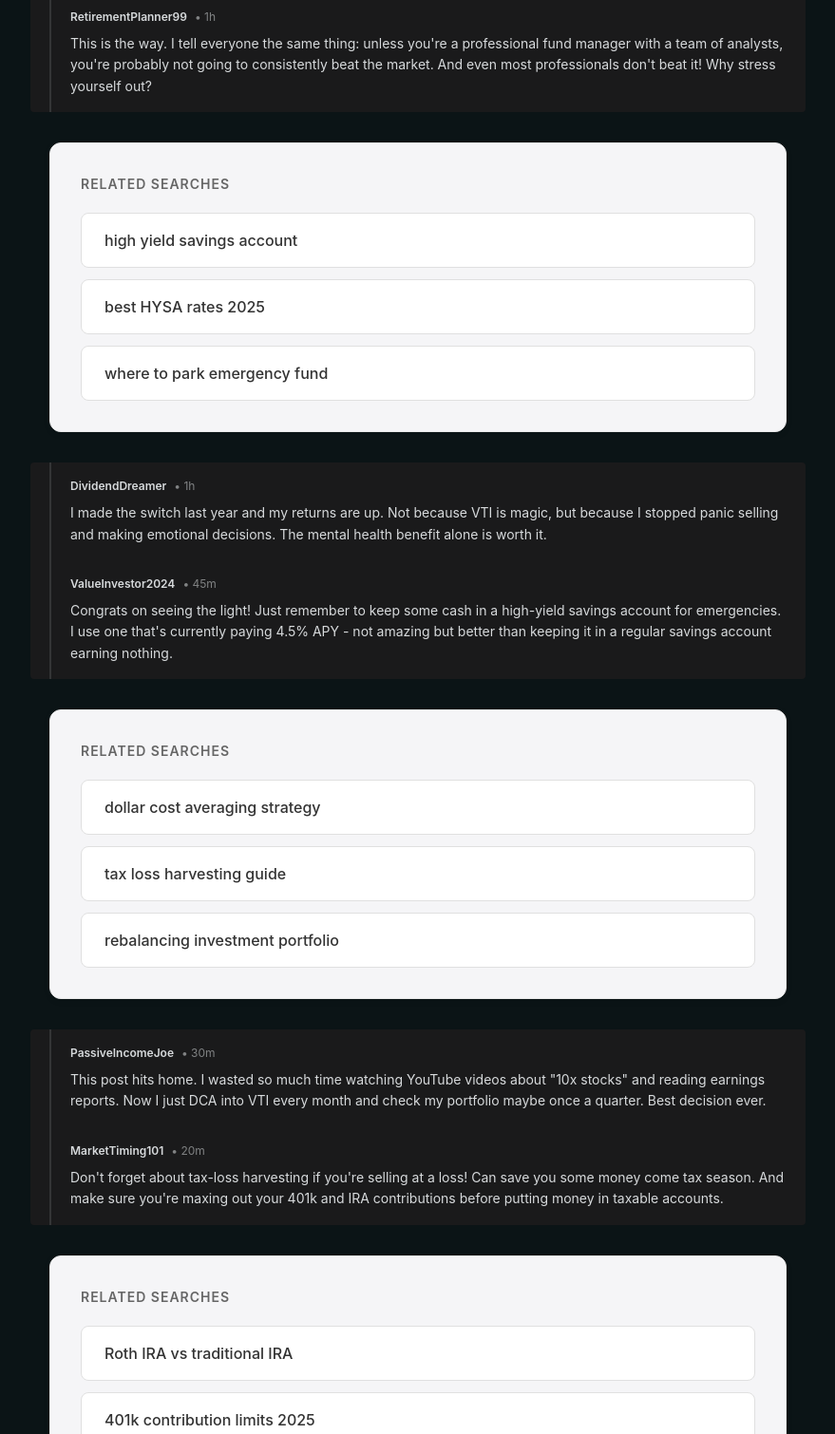
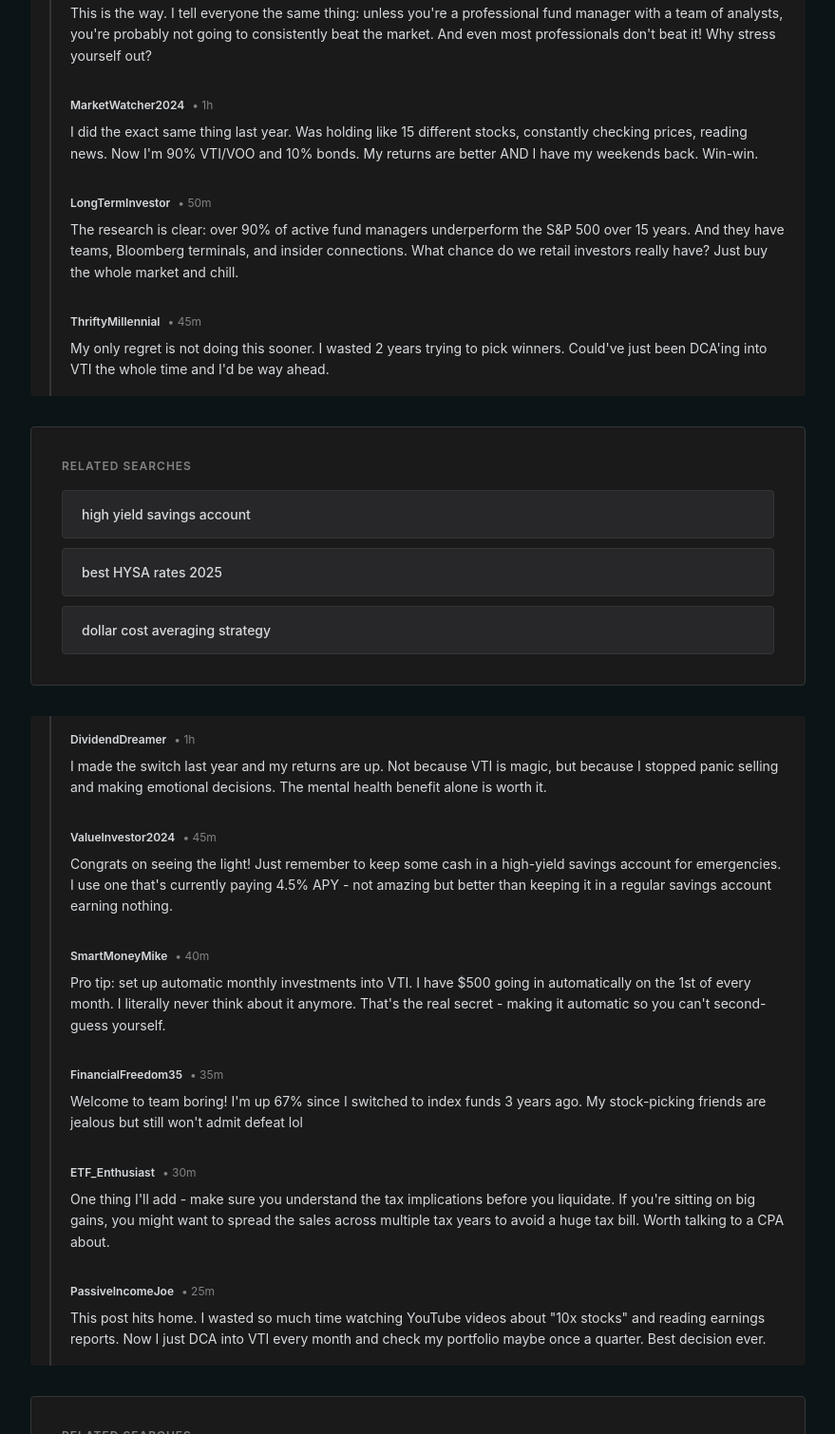
Before and after one commit to JakeIsolaHenry/reddit-, a plain HTML site: page index.html in a window 1280 px wide. Shown: the part 1290-2800 px from the top of the page at 95% size, without its empty margins (28-907 px from the left). Drawn offline with Linux system fonts and the light colour scheme.

Commit message:
Update index.html

```diff
--- a/index.html
+++ b/index.html
@@ -245,19 +245,18 @@
 
         /* Search Block Styles */
         .search-block {
-            background: #f5f5f7;
+            background: #1a1a1b;
             padding: 32px;
-            border-radius: 12px;
-            margin: 32px 20px;
-            box-shadow: 0 2px 8px rgba(0,0,0,0.05);
-            border: 1px solid #e8e8e8;
+            border-radius: 4px;
+            margin: 32px 0;
+            border: 1px solid #343536;
         }
 
         .search-block h3 {
-            color: #666;
-            font-size: 14px;
+            color: #818384;
+            font-size: 12px;
             font-weight: 600;
-            margin-bottom: 20px;
+            margin-bottom: 16px;
             text-align: left;
             text-transform: uppercase;
             letter-spacing: 1px;
@@ -266,27 +265,26 @@
         .search-terms {
             display: flex;
             flex-direction: column;
-            gap: 12px;
+            gap: 10px;
         }
 
         .search-term {
-            background: white;
-            color: #333;
-            padding: 16px 24px;
-            border-radius: 8px;
+            background: #272729;
+            color: #d7dadc;
+            padding: 14px 20px;
+            border-radius: 4px;
             text-decoration: none;
-            font-size: 16px;
+            font-size: 14px;
             font-weight: 500;
-            transition: all 0.3s ease;
-            border: 1px solid #e0e0e0;
+            transition: all 0.2s ease;
+            border: 1px solid #343536;
             text-align: left;
         }
 
         .search-term:hover {
-            background: #fafafa;
-            transform: translateX(4px);
-            box-shadow: 0 2px 8px rgba(0,0,0,0.08);
-            border-color: #d0d0d0;
+            background: #1a1a1b;
+            border-color: #ff4500;
+            color: #ff4500;
         }
 
         @media (max-width: 1024px) {
@@ -400,6 +398,36 @@
                         This is the way. I tell everyone the same thing: unless you're a professional fund manager with a team of analysts, you're probably not going to consistently beat the market. And even most professionals don't beat it! Why stress yourself out?
                     </div>
                 </div>
+
+                <div class="comment">
+                    <div class="comment-header">
+                        <span class="comment-author">MarketWatcher2024</span>
+                        <span class="comment-meta">• 1h</span>
+                    </div>
+                    <div class="comment-text">
+                        I did the exact same thing last year. Was holding like 15 different stocks, constantly checking prices, reading news. Now I'm 90% VTI/VOO and 10% bonds. My returns are better AND I have my weekends back. Win-win.
+                    </div>
+                </div>
+
+                <div class="comment">
+                    <div class="comment-header">
+                        <span class="comment-author">LongTermInvestor</span>
+                        <span class="comment-meta">• 50m</span>
+                    </div>
+                    <div class="comment-text">
+                        The research is clear: over 90% of active fund managers underperform the S&P 500 over 15 years. And they have teams, Bloomberg terminals, and insider connections. What chance do we retail investors really have? Just buy the whole market and chill.
+                    </div>
+                </div>
+
+                <div class="comment">
+                    <div class="comment-header">
+                        <span class="comment-author">ThriftyMillennial</span>
+                        <span class="comment-meta">• 45m</span>
+                    </div>
+                    <div class="comment-text">
+                        My only regret is not doing this sooner. I wasted 2 years trying to pick winners. Could've just been DCA'ing into VTI the whole time and I'd be way ahead.
+                    </div>
+                </div>
             </div>
 
             <!-- SECOND SEARCH BLOCK -->
@@ -412,8 +440,8 @@
                     <a href="https://www.google.com/search?q=best+HYSA+rates+2025" class="search-term" target="_blank">
                         best HYSA rates 2025
                     </a>
-                    <a href="https://www.google.com/search?q=where+to+park+emergency+fund" class="search-term" target="_blank">
-                        where to park emergency fund
+                    <a href="https://www.google.com/search?q=dollar+cost+averaging+strategy" class="search-term" target="_blank">
+                        dollar cost averaging strategy
                     </a>
                 </div>
             </div>
@@ -438,35 +466,65 @@
                         Congrats on seeing the light! Just remember to keep some cash in a high-yield savings account for emergencies. I use one that's currently paying 4.5% APY - not amazing but better than keeping it in a regular savings account earning nothing.
                     </div>
                 </div>
+
+                <div class="comment">
+                    <div class="comment-header">
+                        <span class="comment-author">SmartMoneyMike</span>
+                        <span class="comment-meta">• 40m</span>
+                    </div>
+                    <div class="comment-text">
+                        Pro tip: set up automatic monthly investments into VTI. I have $500 going in automatically on the 1st of every month. I literally never think about it anymore. That's the real secret - making it automatic so you can't second-guess yourself.
+                    </div>
+                </div>
+
+                <div class="comment">
+                    <div class="comment-header">
+                        <span class="comment-author">FinancialFreedom35</span>
+                        <span class="comment-meta">• 35m</span>
+                    </div>
+                    <div class="comment-text">
+                        Welcome to team boring! I'm up 67% since I switched to index funds 3 years ago. My stock-picking friends are jealous but still won't admit defeat lol
+                    </div>
+                </div>
+
+                <div class="comment">
+                    <div class="comment-header">
+                        <span class="comment-author">ETF_Enthusiast</span>
+                        <span class="comment-meta">• 30m</span>
+                    </div>
+                    <div class="comment-text">
+                        One thing I'll add - make sure you understand the tax implications before you liquidate. If you're sitting on big gains, you might want to spread the sales across multiple tax years to avoid a huge tax bill. Worth talking to a CPA about.
+                    </div>
+                </div>
+
+                <div class="comment">
+                    <div class="comment-header">
+                        <span class="comment-author">PassiveIncomeJoe</span>
+                        <span class="comment-meta">• 25m</span>
+                    </div>
+                    <div class="comment-text">
+                        This post hits home. I wasted so much time watching YouTube videos about "10x stocks" and reading earnings reports. Now I just DCA into VTI every month and check my portfolio maybe once a quarter. Best decision ever.
+                    </div>
+                </div>
             </div>
 
             <!-- THIRD SEARCH BLOCK -->
             <div class="search-block">
                 <h3>Related Searches</h3>
                 <div class="search-terms">
-                    <a href="https://www.google.com/search?q=dollar+cost+averaging+strategy" class="search-term" target="_blank">
-                        dollar cost averaging strategy
+                    <a href="https://www.google.com/search?q=Roth+IRA+vs+traditional+IRA" class="search-term" target="_blank">
+                        Roth IRA vs traditional IRA
                     </a>
                     <a href="https://www.google.com/search?q=tax+loss+harvesting+guide" class="search-term" target="_blank">
                         tax loss harvesting guide
                     </a>
-                    <a href="https://www.google.com/search?q=rebalancing+investment+portfolio" class="search-term" target="_blank">
-                        rebalancing investment portfolio
+                    <a href="https://www.google.com/search?q=401k+contribution+limits+2025" class="search-term" target="_blank">
+                        401k contribution limits 2025
                     </a>
                 </div>
             </div>
 
             <div class="comments-section">
-                <div class="comment">
-                    <div class="comment-header">
-                        <span class="comment-author">PassiveIncomeJoe</span>
-                        <span class="comment-meta">• 30m</span>
-                    </div>
-                    <div class="comment-text">
-                        This post hits home. I wasted so much time watching YouTube videos about "10x stocks" and reading earnings reports. Now I just DCA into VTI every month and check my portfolio maybe once a quarter. Best decision ever.
-                    </div>
-                </div>
-
                 <div class="comment">
                     <div class="comment-header">
                         <span class="comment-author">MarketTiming101</span>
@@ -476,25 +534,7 @@
                         Don't forget about tax-loss harvesting if you're selling at a loss! Can save you some money come tax season. And make sure you're maxing out your 401k and IRA contributions before putting money in taxable accounts.
                     </div>
                 </div>
-            </div>
 
-            <!-- FOURTH SEARCH BLOCK -->
-            <div class="search-block">
-                <h3>Related Searches</h3>
-                <div class="search-terms">
-                    <a href="https://www.google.com/search?q=Roth+IRA+vs+traditional+IRA" class="search-term" target="_blank">
-                        Roth IRA vs traditional IRA
-                    </a>
-                    <a href="https://www.google.com/search?q=401k+contribution+limits+2025" class="search-term" target="_blank">
-                        401k contribution limits 2025
-                    </a>
-                    <a href="https://www.google.com/search?q=tax+advantaged+retirement+accounts" class="search-term" target="_blank">
-                        tax advantaged retirement accounts
-                    </a>
-                </div>
-            </div>
-
-            <div class="comments-section">
                 <div class="comment">
                     <div class="comment-header">
                         <span class="comment-author">FIRE_aspirant</span>
@@ -512,6 +552,36 @@
                     </div>
                     <div class="comment-text">
                         One of us! One of us! 🎉 But seriously, you're making the right call. The data is clear - very few people can consistently beat the market over long periods. Better to guarantee market returns than gamble on beating it.
+                    </div>
+                </div>
+
+                <div class="comment">
+                    <div class="comment-header">
+                        <span class="comment-author">CompoundInterestFan</span>
+                        <span class="comment-meta">• 8m</span>
+                    </div>
+                    <div class="comment-text">
+                        Just remember - time in the market beats timing the market. Don't try to wait for dips or sell on rallies. Just keep buying consistently and let compound interest do its thing over 20+ years.
+                    </div>
+                </div>
+
+                <div class="comment">
+                    <div class="comment-header">
+                        <span class="comment-author">RetireBy50</span>
+                        <span class="comment-meta">• 5m</span>
+                    </div>
+                    <div class="comment-text">
+                        Your future self will thank you. I switched to this approach at 35, now I'm 48 and on track to retire at 55. If I'd kept stock picking I'd probably still be working at 65.
+                    </div>
+                </div>
+
+                <div class="comment">
+                    <div class="comment-header">
+                        <span class="comment-author">SimpleInvestor88</span>
+                        <span class="comment-meta">• 2m</span>
+                    </div>
+                    <div class="comment-text">
+                        Excellent choice. I tell everyone: the best investment strategy is the one you'll actually stick with. Index funds make it easy to stay the course because there's no drama, no temptation to tinker.
                     </div>
                 </div>
             </div>
```
